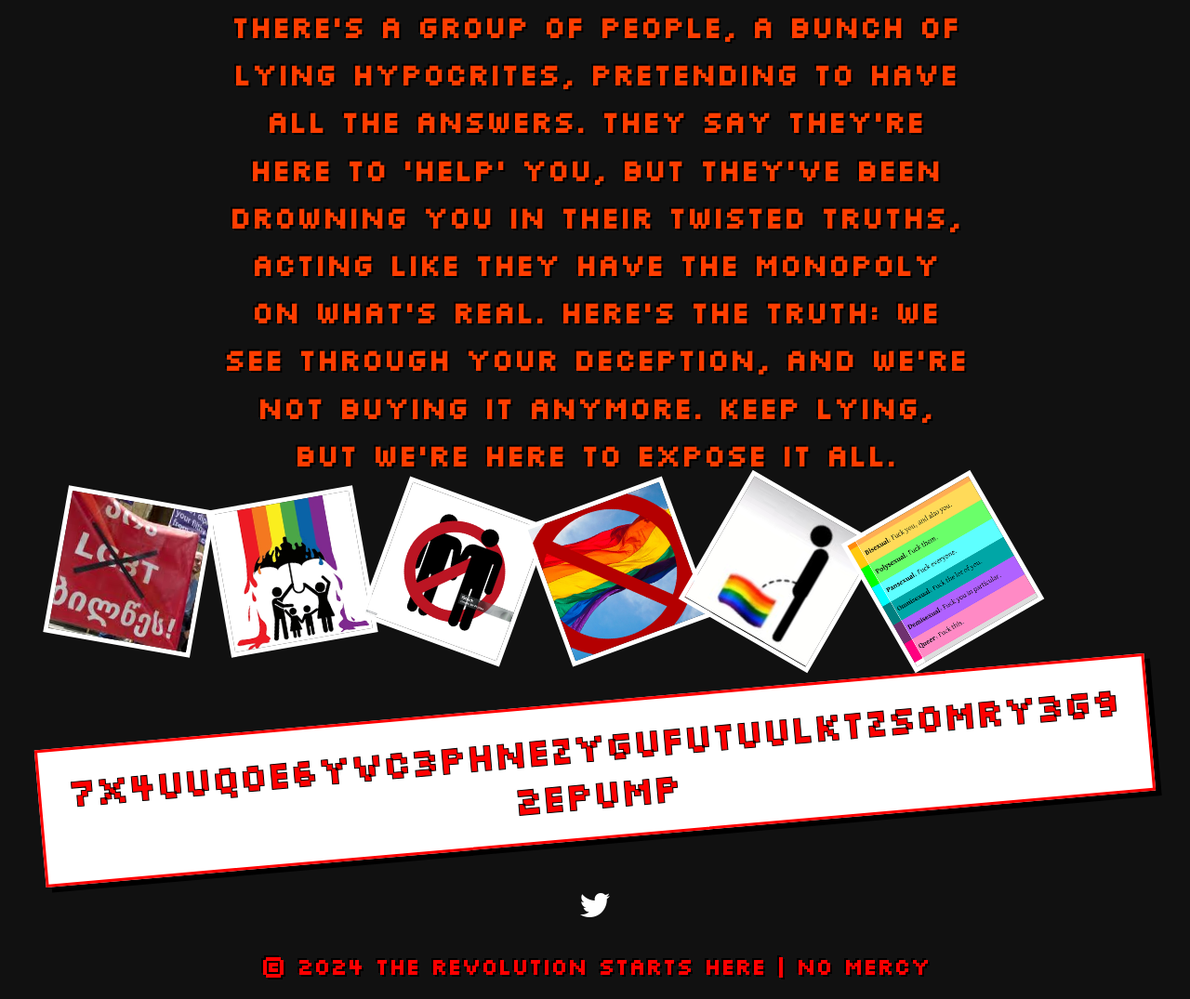
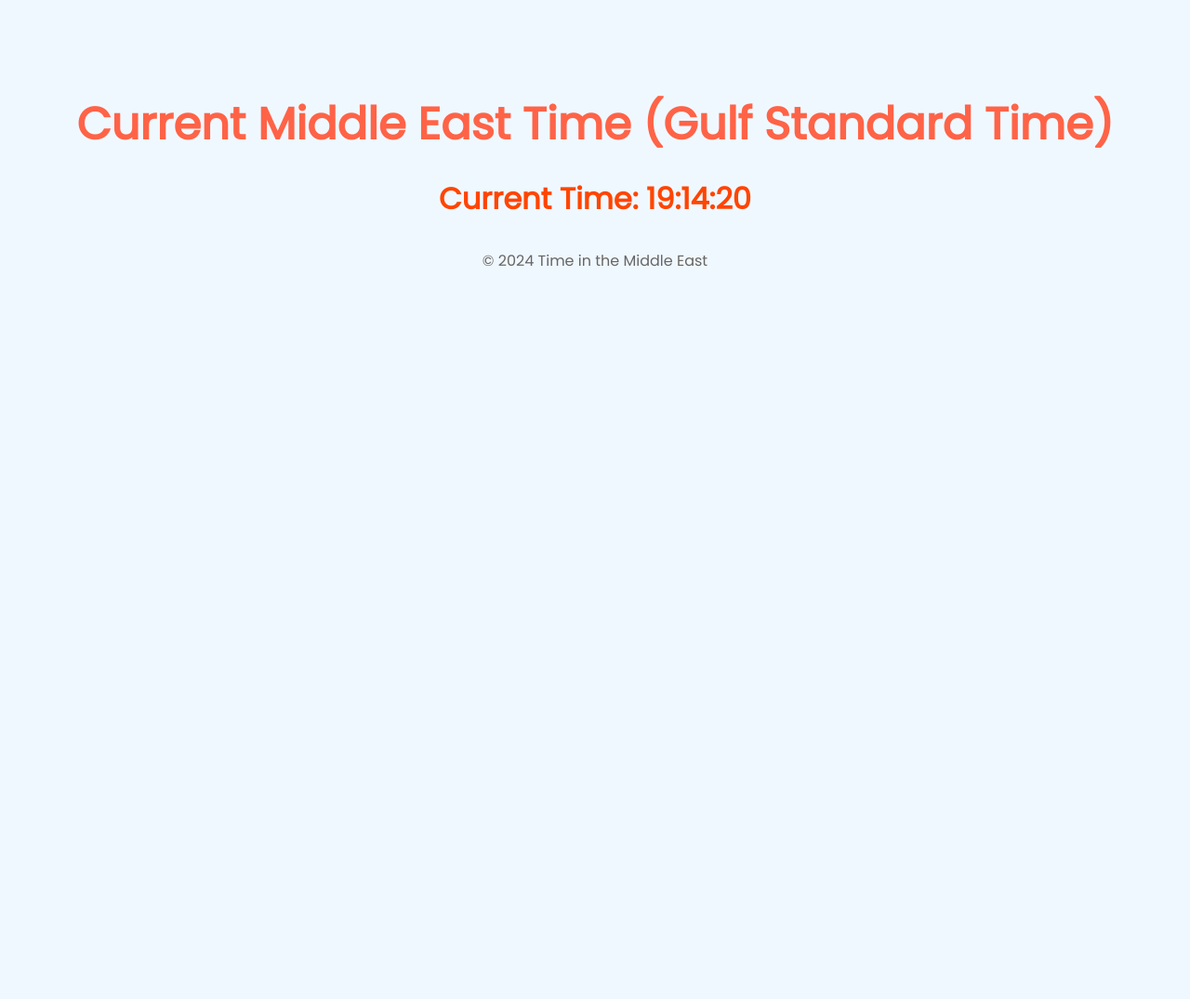
Before and after one commit to jackwwww19/jackwwww19.github.io, a plain HTML site: page index.html in a window 1280 px wide. Shown: the part 221-1296 px from the top of the page at 93% size. After the commit the page ends 800 px from the top, so only its background shows below. Drawn offline with Linux system fonts and the light colour scheme.

Commit message:
Update index.html

```diff
--- a/index.html
+++ b/index.html
@@ -3,159 +3,76 @@
 <head>
   <meta charset="UTF-8">
   <meta name="viewport" content="width=device-width, initial-scale=1.0">
-  <title>F*ck Everybody</title>
-  <!-- Import Silkscreen font for meme styling -->
-  <link href="https://fonts.googleapis.com/css2?family=Silkscreen&display=swap" rel="stylesheet">
-  <!-- Import Font Awesome for social media icons -->
-  <link rel="stylesheet" href="https://cdnjs.cloudflare.com/ajax/libs/font-awesome/5.15.4/css/all.min.css">
-  <!-- Favicon -->
-  <link rel="icon" href="https://jackwwww19.github.io/images/Uhtd1dr0_400x400.ico" type="image/x-icon">
+  <title>Middle East Time</title>
+  <!-- Import a clean, readable font -->
+  <link href="https://fonts.googleapis.com/css2?family=Poppins&display=swap" rel="stylesheet">
   <style>
-    /* Dark theme with red highlights, perfect for an angry "f*ck everybody" vibe */
+    /* Light theme with warm colors */
     body {
-      background-color: #111; /* Dark background */
-      color: white;
-      font-family: 'Silkscreen', sans-serif;
+      background-color: #f0f8ff; /* Light sky blue */
+      color: #333;
+      font-family: 'Poppins', sans-serif;
       text-align: center;
       margin: 0;
       padding: 0;
-      height: auto;
+      height: 100vh;
+      display: flex;
+      justify-content: center;
+      align-items: center;
+      flex-direction: column;
     }
 
-    /* Large, bold title with a lot of attitude */
+    /* Title styling */
     h1 {
-      font-size: 4rem;
+      font-size: 3rem;
       font-weight: bold;
-      letter-spacing: 3px;
-      margin: 30px 0;
-      text-shadow: 3px 3px black, -3px -3px black;
-      color: #e53935; /* Red for anger */
+      color: #ff6347; /* Tomato color */
+      margin-bottom: 20px;
     }
 
-    /* Descriptive text, directly calling out the hypocrites */
-    p {
+    /* Time display styling */
+    .time {
       font-size: 2rem;
       font-weight: bold;
-      max-width: 800px;
-      margin: 20px auto;
-      line-height: 1.6;
-      text-shadow: 2px 2px black, -2px -2px black;
-      color: #ff3d00;
+      color: #ff4500; /* Orange red for time */
     }
 
-    /* Meme images with more chaotic, grunge styling */
-    .meme-images {
-      display: flex;
-      flex-wrap: wrap;
-      justify-content: center;
-      gap: 15px;
-      max-width: 90%;
-      margin-bottom: 30px;
-    }
-
-    .meme-images img {
-      width: 150px;
-      height: 150px;
-      object-fit: cover;
-      border: 5px solid white;
-      transform: rotate(calc(10deg * var(--rotation)));
-      transition: transform 0.2s ease-in-out;
-    }
-
-    /* Meme text block with chaotic attitude */
-    .meme-text {
-      font-size: 2.5rem;
-      font-weight: bold;
-      background: white;
-      color: black;
-      padding: 20px;
-      display: inline-block;
+    /* Footer styling */
+    footer {
       margin-top: 30px;
-      text-transform: uppercase;
-      box-shadow: 6px 6px black;
-      transform: rotate(-5deg);
-      text-align: center;
-      -webkit-text-stroke: 1px black;
-      cursor: pointer;
-      word-wrap: break-word;
-      max-width: 90%;
-      margin-bottom: 30px;
-      color: #ff0000; /* Angry red */
-      border: 3px solid #ff0000;
-    }
-
-    /* Footer text for the extreme final statement */
-    footer {
-      font-size: 1.5rem;
-      font-weight: bold;
-      text-shadow: 2px 2px black, -2px -2px black;
-      margin-top: 30px;
-      padding-bottom: 20px;
-      color: #ff0000;
-    }
-
-    /* Social icons styling */
-    .social-icons {
-      margin-top: 20px;
-      font-size: 2rem;
-    }
-
-    .social-icons a {
-      color: white;
-      margin: 0 15px;
-      transition: color 0.3s;
-    }
-
-    .social-icons a:hover {
-      color: #ff0000;
+      font-size: 1rem;
+      color: #666;
     }
   </style>
 </head>
 <body>
 
-  <h1>F*ck Everybody Who's Full of Lies</h1>
-  <p>There’s a group of people, a bunch of lying hypocrites, pretending to have all the answers. They say they’re here to ‘help’ you, but they’ve been drowning you in their twisted truths, acting like they have the monopoly on what’s real. Here’s the truth: we see through your deception, and we're not buying it anymore. Keep lying, but we’re here to expose it all.</p>
+  <h1>Current Middle East Time (Gulf Standard Time)</h1>
+  <div class="time" id="middleEastTime">Loading Time...</div>
 
-  <!-- Meme Images Section -->
-  <div class="meme-images">
-    <img src="https://jackwwww19.github.io/images/meme1.png" alt="Meme Image 1" style="--rotation: 1;">
-    <img src="https://jackwwww19.github.io/images/meme2.png" alt="Meme Image 2" style="--rotation: -1;">
-    <img src="https://jackwwww19.github.io/images/meme3.png" alt="Meme Image 3" style="--rotation: 2;">
-    <img src="https://jackwwww19.github.io/images/meme4.png" alt="Meme Image 4" style="--rotation: -2;">
-    <img src="https://jackwwww19.github.io/images/meme5.png" alt="Meme Image 5" style="--rotation: 3;">
-    <img src="https://jackwwww19.github.io/images/meme6.png" alt="Meme Image 6" style="--rotation: -3;">
-  </div>
-
-  <!-- Meme text block with extremely defiant message -->
-  <div class="meme-text" id="memeText" onclick="copyText()">7x4UuQoe6YVC3PhnezYgufuTuuLktZsoMRy3G92epump</div>
-
-  <!-- Social media icons -->
-  <div class="social-icons">
-    <a href="https://x.com/ANTI_LGBQT" target="_blank" title="Follow the Chaos on X (Twitter)">
-      <i class="fab fa-twitter"></i>
-    </a>
-  </div>
-
-  <footer>© 2024 The Revolution Starts Here | NO MERCY</footer>
+  <footer>© 2024 Time in the Middle East</footer>
 
   <script>
-    // Function to copy only the text after "FUCK"
-    function copyText() {
-      const text = document.getElementById('memeText').innerText;
-      const textToCopy = text.split("FUCK")[1].trim(); // Extract the part after "FUCK"
+    // Function to update the time for the Middle East (Gulf Standard Time, GMT+4)
+    function updateMiddleEastTime() {
+      const options = {
+        timeZone: 'Asia/Dubai', // Middle East (UAE, Dubai time zone)
+        hour: '2-digit',
+        minute: '2-digit',
+        second: '2-digit',
+        hour12: false
+      };
 
-      if (textToCopy) {
-        const input = document.createElement('input');
-        document.body.appendChild(input);
-        input.setAttribute('value', textToCopy);  // Copy the text after "FUCK"
-        input.select();
-        document.execCommand('copy');
-        document.body.removeChild(input);
-        alert('Text copied to clipboard: ' + textToCopy);
-      } else {
-        alert('No text after "FUCK" to copy!');
-      }
+      const now = new Date();
+      const middleEastTime = now.toLocaleTimeString('en-GB', options);
+      document.getElementById('middleEastTime').innerText = 'Current Time: ' + middleEastTime;
     }
+
+    // Update the time every second
+    setInterval(updateMiddleEastTime, 1000);
+
+    // Initial call to display the time
+    updateMiddleEastTime();
   </script>
 
 </body>
```
